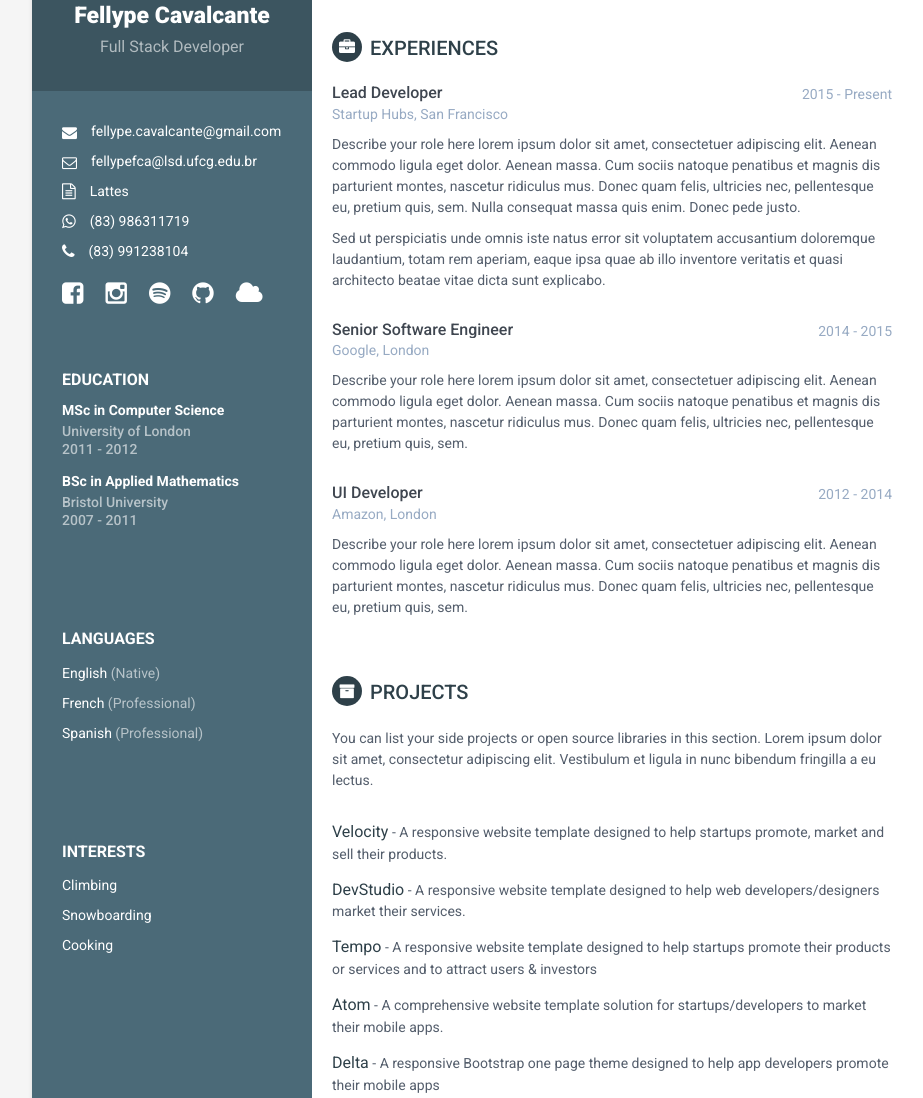
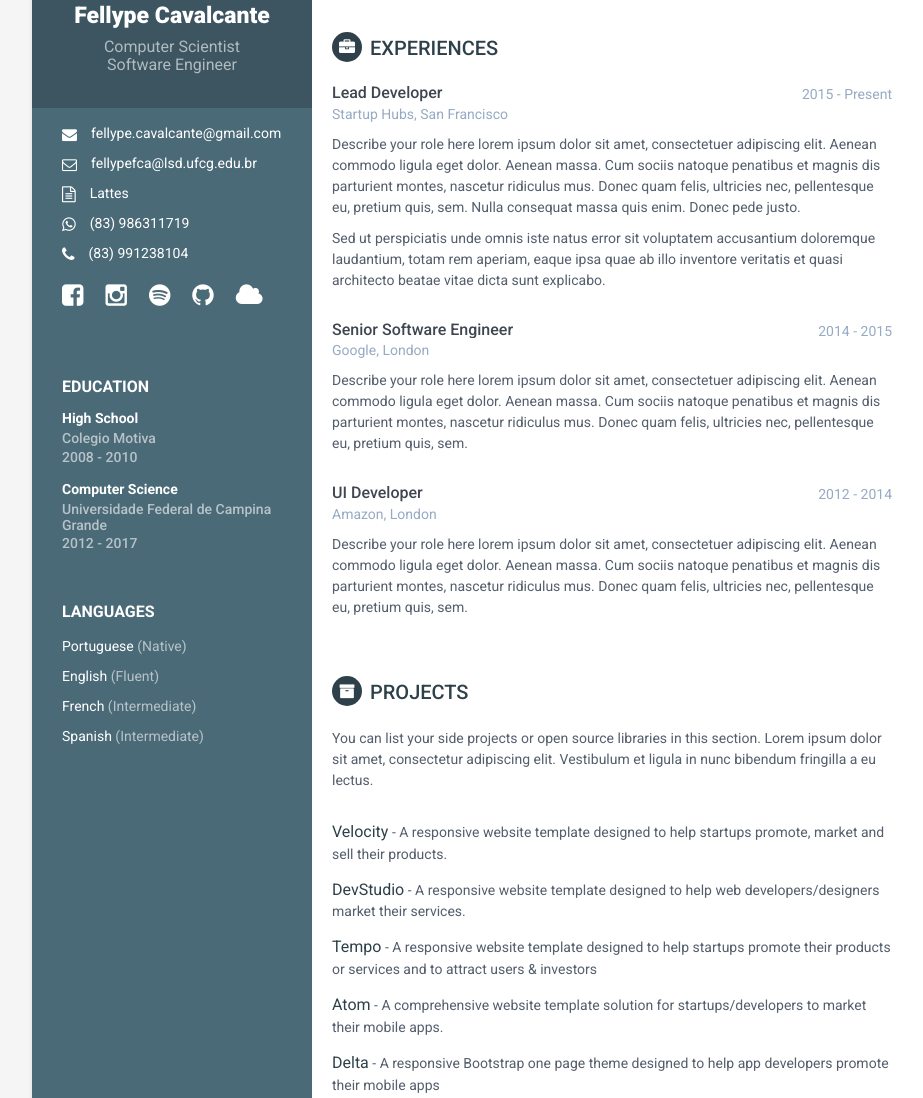
Before and after one commit to fellypefca/fellypefca.github.io, a plain HTML site: page index.html in a window 1280 px wide. Shown: the part 250-1348 px from the top of the page, without its empty margins (128-1051 px from the left). Drawn offline with Linux system fonts and the light colour scheme.

Commit message:
barra pronta

```diff
--- a/assets/css/styles-6.css
+++ b/assets/css/styles-6.css
@@ -25,6 +25,13 @@ h5,
 h6 {
   font-weight: 700;
 }
+
+.clearfix::after {
+  content: "";
+  clear: both;
+  display: table;
+}
+
 a {
   color: #2e4049;
   -webkit-transition: all 0.4s ease-in-out;
@@ -112,13 +119,12 @@ p {
   font-size: 15px;
 }
 .sidebar-wrapper .container-block {
-  padding: 30px;
+  padding: 15px 30px;
 }
 .sidebar-wrapper .container-block-title {
   text-transform: uppercase;
   font-size: 16px;
   font-weight: 700;
-  margin-top: 40px;
   margin-bottom: 15px;
 }
 .sidebar-wrapper .degree {
--- a/index.html
+++ b/index.html
@@ -32,7 +32,8 @@
             <div class="profile-container">
                 <img class="profile" src="assets/images/foto.png" alt="" />
                 <h2 class="name">Fellype Cavalcante</h2>
-                <h3 class="tagline">Full Stack Developer</h3>
+                <h3 class="tagline">Computer Scientist</h3>
+                <h3 class="tagline">Software Engineer</h3>
             </div><!--//profile-container-->
 
             <div class="contact-container container-block">
@@ -43,7 +44,7 @@
                     <li class="phone"><i class="fa fa-whatsapp"></i><a href="tel:0123 456 789">(83) 986311719</a></li>
                     <li class="phone"><i class="fa fa-phone"></i><a href="tel:0123 456 789">(83) 991238104</a></li>
                 </ul>
-                <ul class="list-unstyled contact-list dois">
+                <ul class="list-unstyled contact-list dois clearfix">
                     <li class="facebook"><a href="https://www.facebook.com/fellypefca" target="_blank"><i class="fa fa-facebook-square"></i></a></li>
                     <li class="instagram"><a href="https://www.instagram.com/fellypefca/" target="_blank"><i class="fa fa-instagram"></i></a></li>
                     <li class="spotify"><a href="https://open.spotify.com/user/12175418458" target="_blank"><i class="fa fa-spotify"></i></a></li>
@@ -54,35 +55,26 @@
             <div class="education-container container-block">
                 <h2 class="container-block-title">Education</h2>
                 <div class="item">
-                    <h4 class="degree">MSc in Computer Science</h4>
-                    <h5 class="meta">University of London</h5>
-                    <div class="time">2011 - 2012</div>
+                    <h4 class="degree">High School</h4>
+                    <h5 class="meta">Colegio Motiva</h5>
+                    <div class="time">2008 - 2010</div>
                 </div><!--//item-->
                 <div class="item">
-                    <h4 class="degree">BSc in Applied Mathematics</h4>
-                    <h5 class="meta">Bristol University</h5>
-                    <div class="time">2007 - 2011</div>
+                    <h4 class="degree">Computer Science</h4>
+                    <h5 class="meta">Universidade Federal de Campina Grande</h5>
+                    <div class="time">2012 - 2017</div>
                 </div><!--//item-->
             </div><!--//education-container-->
 
             <div class="languages-container container-block">
                 <h2 class="container-block-title">Languages</h2>
                 <ul class="list-unstyled interests-list">
-                    <li>English <span class="lang-desc">(Native)</span></li>
-                    <li>French <span class="lang-desc">(Professional)</span></li>
-                    <li>Spanish <span class="lang-desc">(Professional)</span></li>
+                    <li>Portuguese <span class="lang-desc">(Native)</span></li>
+                    <li>English <span class="lang-desc">(Fluent)</span></li>
+                    <li>French <span class="lang-desc">(Intermediate)</span></li>
+                    <li>Spanish <span class="lang-desc">(Intermediate)</span></li>
                 </ul>
             </div><!--//interests-->
-
-            <div class="interests-container container-block">
-                <h2 class="container-block-title">Interests</h2>
-                <ul class="list-unstyled interests-list">
-                    <li>Climbing</li>
-                    <li>Snowboarding</li>
-                    <li>Cooking</li>
-                </ul>
-            </div><!--//interests-->
-
         </div><!--//sidebar-wrapper-->
 
         <div class="main-wrapper">
```
